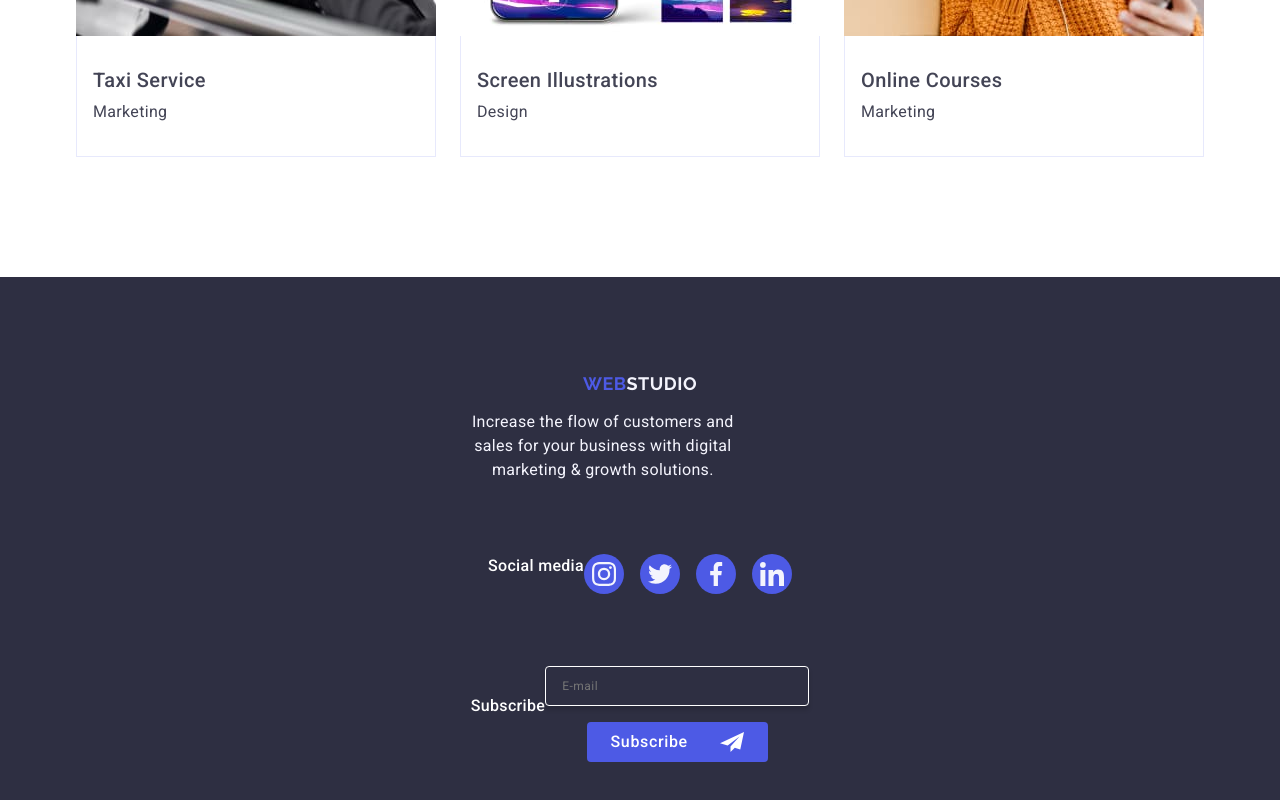
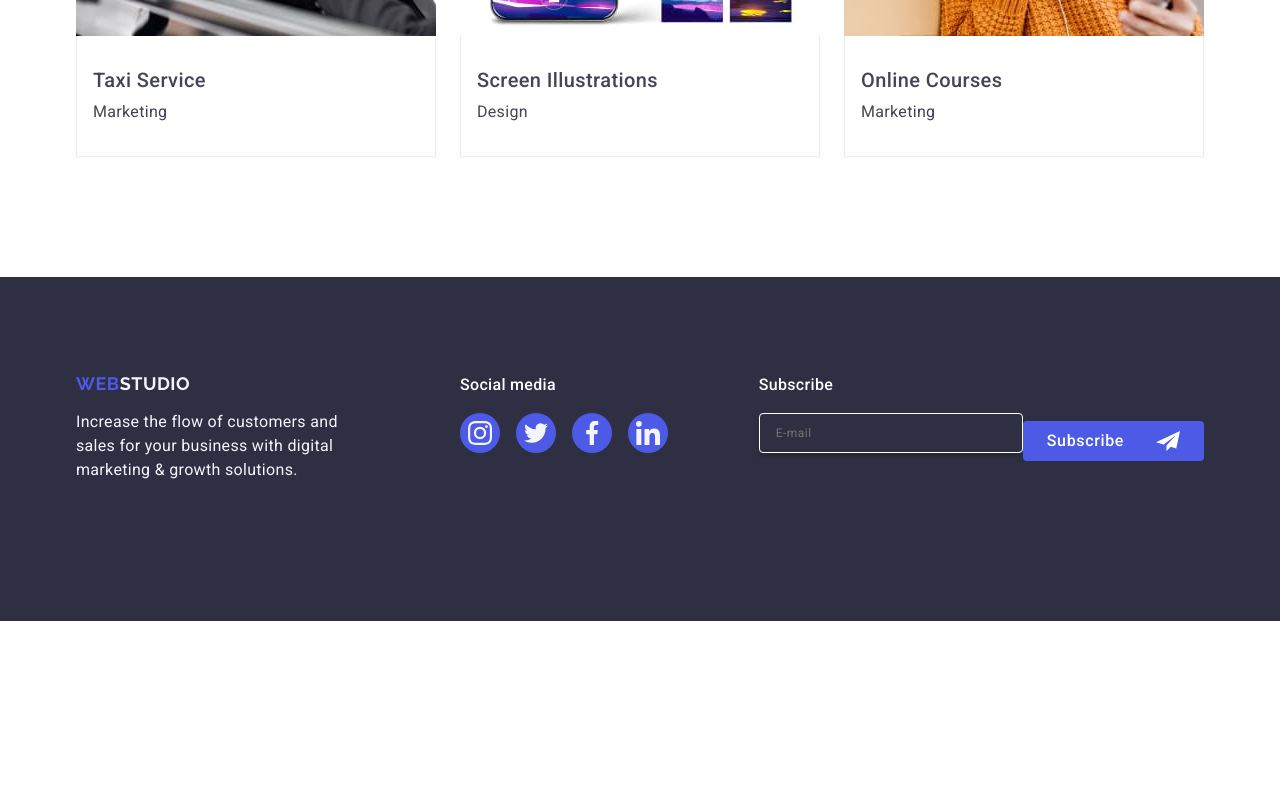
Before and after one commit to Yura-Petryna25/goit-markup-hm-06, a plain HTML site: page index.html in a window 1280 px wide. Shown: the part 2450-3250 px from the top of the page. After the commit the page ends 3071 px from the top, so only its background shows below. Drawn offline with nearby package versions, Linux system fonts and the light colour scheme.

Commit message:
fix footer

```diff
--- a/css/styles.css
+++ b/css/styles.css
@@ -488,12 +488,15 @@ ol {
 /* endregion section-3 */
 
 /* footer */
+.footer-container{
+  display: flex;
+  flex-direction: column;
+  gap: 72px;
+}
 .foote {
   background: #2e2f42;
   padding-top: 96px;
   padding-bottom: 96px;
-  display: flex;
-  text-align: center;
 
 }
 .foote-logo {
@@ -514,7 +517,6 @@ ol {
   letter-spacing: 0.02em;
   color: #f4f4fd;
   max-width: 264px;
-  margin-bottom: 72px;
 }
 .foot-logo {
   font-weight: 700;
@@ -572,11 +574,7 @@ ol {
   align-items: baseline;
   margin-bottom: 16px;
 }
-.subscribe{
-  display: flex;
-  flex-wrap: wrap;
-  justify-content: center;
-  align-items: center;
+.subscribe{ display: inline;
 }
 .subscribe-btn {
   display: flex;
@@ -618,3 +616,34 @@ ol {
 .btn-icons-sbc{
   margin-left: 16px;
 }
+@media screen and (min-width: 768px) {
+  .footer-container{
+    flex-direction: row;
+    flex-wrap: wrap;
+    gap: 72px 24px;
+    align-items: baseline;
+    padding-left: 108px;
+  }
+  .social-footer {
+display: inline;
+  }
+  .form-sbc {
+    display: flex;
+  }
+}
+@media screen and (min-width: 1158px) {
+  .footer-container {
+    padding-left: 15px;
+    gap:0;
+
+  }
+  .foote {
+    display: block;
+  }
+  .foote-page {
+    margin-right: 120px;
+  }
+  .social-footer {
+    margin-right: auto;
+  }
+}
```
